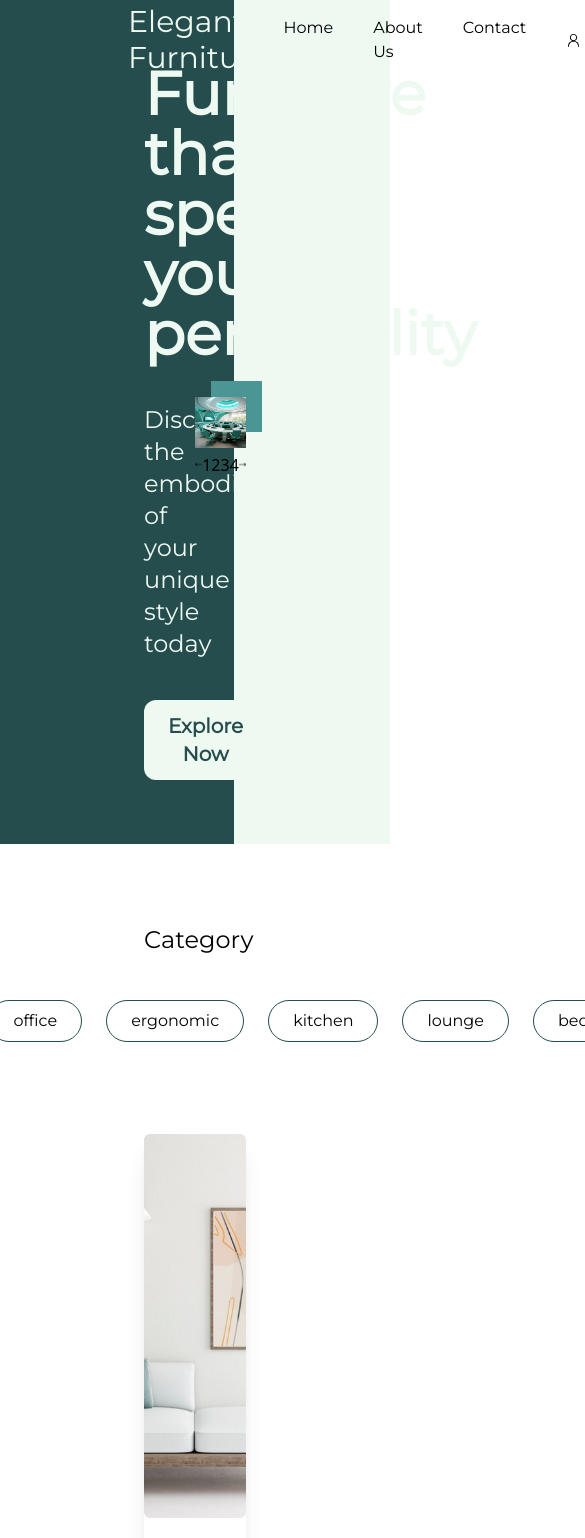
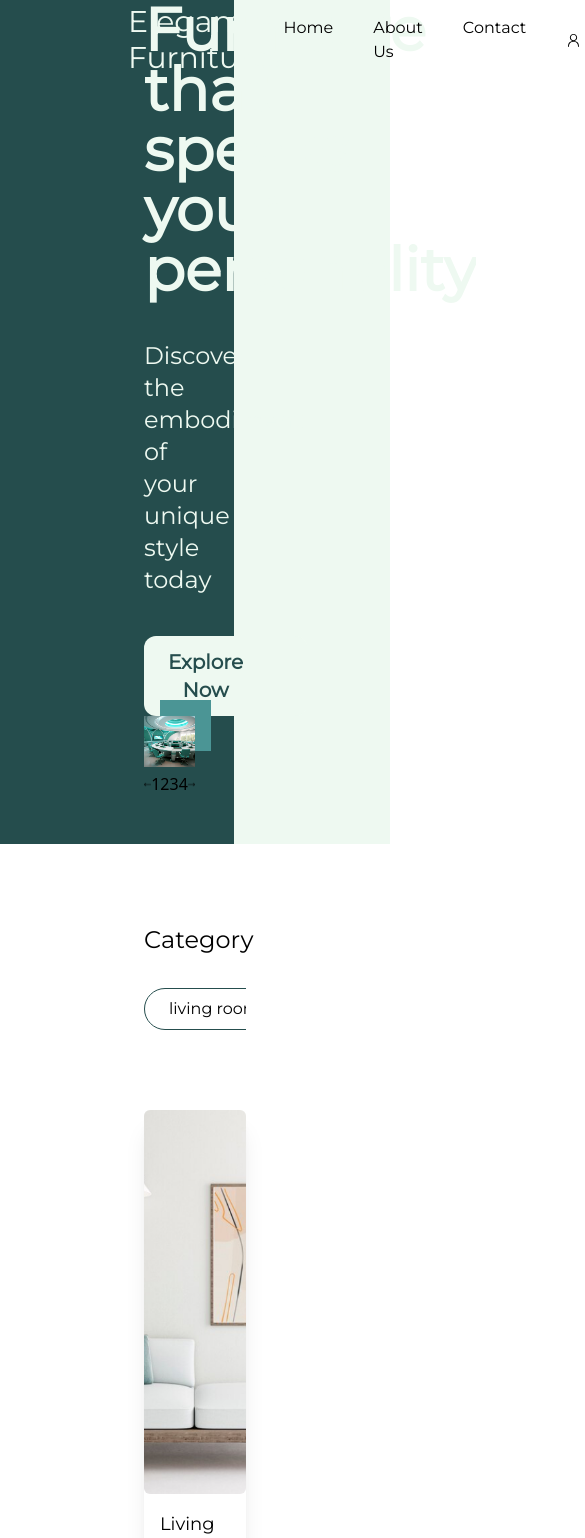
Before and after one commit to Peliah/timbu-shop, a React (Vite) app: page / in a window 390 px wide. Shown: the top 1538 px of the page, 585 px wide, since content can reach past the window. Built offline with nearby package versions, Linux system fonts and the light colour scheme.

Commit message:
almighty push*2

```diff
--- a/src/App.jsx
+++ b/src/App.jsx
@@ -6,6 +6,7 @@ import Navbar from './component/Navbar'
 import Cart from './Pages/ShopPages/Cart'
 import { CartProvider } from './hooks/CartContext/CartProvider'
 import Checkout from './Pages/ShopPages/checkout/Checkout'
+import SuccessfulPay from './Pages/ShopPages/checkout/SuccessfulPay'
 
 const App = () => {
   return (
@@ -17,6 +18,7 @@ const App = () => {
             <Route path='/' element={<HomePage />} />
             <Route path='/cart' element={<Cart />} />
             <Route path='/checkout' element={<Checkout />} />
+            <Route path='/payment-successful' element={<SuccessfulPay />} />
           </Routes>
         </CartProvider>
       </AuthProvider>
--- a/src/Pages/ShopPages/Cart.jsx
+++ b/src/Pages/ShopPages/Cart.jsx
@@ -8,7 +8,7 @@ import { Link } from 'react-router-dom';
 const Cart = () => {
   const { cart } = useCart();
   return (
-    <div className='min-h-screen pt-20 px-36 font-Montserrat '>
+    <div className='min-h-screen pt-20 px-36 font-Montserrat flex flex-col'>
       <div className='pb-20 relative'>
         <h2 className='font-semibold text-2xl pt-6'>
           My Shopping Cart
@@ -49,7 +49,8 @@ const Cart = () => {
             </tbody>
           </table>
         </div>
-        <div className='pb-10 flex flex-col gap-6 w-full'>
+      </div>
+      <div className='pb-10 flex flex-col gap-6 w-full mt-auto'>
         <div className=' w-[55%] flex flex-row justify-between'>
           <div className='border rounded-md border-primary px-6 py-2 flex gap-6'>
             <h4 className='font-normal text-base opacity-85'>Items</h4>
@@ -83,7 +84,6 @@ const Cart = () => {
         </div>
       </div>
     </div>
-    </div>
   )
 }
 
--- /dev/null
+++ b/src/Pages/ShopPages/checkout/SuccessfulPay.jsx
@@ -0,0 +1,16 @@
+import React from 'react'
+import paySuccess from '../../../assets/images/pana.png'
+import { Link } from 'react-router-dom'
+
+const SuccessfulPay = () => {
+    return (
+        <div className='min-h-screen flex flex-col font-Montserrat gap-4 items-center  justify-center '>
+            <img src={paySuccess} />
+            <h2 className='text-lg font-medium'>Your Payment is Successful!!</h2>
+            <p className='text-base font-base'>Thank you for your patronage. An automated payment reciept would be sent to your registered email</p>
+            <h2 className='text-xl font-medium underline'><Link to={'/'}>Back to home</Link></h2>
+        </div>
+    )
+}
+
+export default SuccessfulPay
--- a/src/component/CategorySection/Category.jsx
+++ b/src/component/CategorySection/Category.jsx
@@ -12,9 +12,9 @@ const Category = () => {
         <div className='w-full py-20 bg-background font-Montserrat flex flex-col'>
             <div className='pb-20'>
                 <h1 className='font-medium text-center text-2xl pb-8'>Category</h1>
-                <ul className='w-full flex items-center justify-center gap-6 flex-row'>
+                <ul className='w-full flex items-center lg:justify-center md:justify-start gap-6 flex-row flex-nowrap overflow-x-scroll no-scrollbar'>
                     {categories.map((category, index) => (
-                        <li className='px-6 py-2 border rounded-full border-primary' key={index}>{category}</li>
+                        <li className='px-6 py-2 border rounded-full border-primary text-nowrap ' key={index}>{category}</li>
                     ))}
                 </ul>
             </div>
--- a/src/component/HeroeSection/Heroe.jsx
+++ b/src/component/HeroeSection/Heroe.jsx
@@ -5,7 +5,7 @@ import arrow from "../../assets/images/right-arrow-white.png"
 
 const Heroe = () => {
     return (
-        <div className='w-full min-h-screen bg-secondary bg-gradient-to-r from-primary from-60% to-secondary to-40% flex flex-row items-center justify-between px-36'>
+        <div className='w-full min-h-screen bg-secondary bg-gradient-to-r from-primary from-60% to-secondary to-40% md:flex sm:hidden flex-row items-center justify-between px-36'>
             <div className='flex flex-col w-1/4 gap-10 text-secondary justify-end '>
                 <h1 className='font-Montserrat text-6xl font-bold'>
                     Furniture that speaks your personality
--- a/src/index.css
+++ b/src/index.css
@@ -14,3 +14,19 @@ body {
   width: 100%;
   height: 100%;
 }
+
+@layer utilities {
+
+  /* Hide scrollbar for Chrome, Safari and Opera */
+  .no-scrollbar::-webkit-scrollbar {
+    display: none;
+  }
+
+  /* Hide scrollbar for IE, Edge and Firefox */
+  .no-scrollbar {
+    -ms-overflow-style: none;
+    /* IE and Edge */
+    scrollbar-width: none;
+    /* Firefox */
+  }
+}
--- a/tailwind.config.js
+++ b/tailwind.config.js
@@ -5,7 +5,11 @@ export default {
     "./src/**/*.{js,ts,jsx,tsx}",
   ],
   theme: {
-    extend: {},
+    extend: {
+      scrollPadding: {
+        'left-4': '1rem', // Adjust the value as needed
+      },
+    },
     colors: {
       'primary': '#254D4D',
       'secondary': '#EEF9F1',
```
Also changed, not shown: src/assets/images/pana.png (added). Lines whose indentation alone changed are shown as unchanged.
